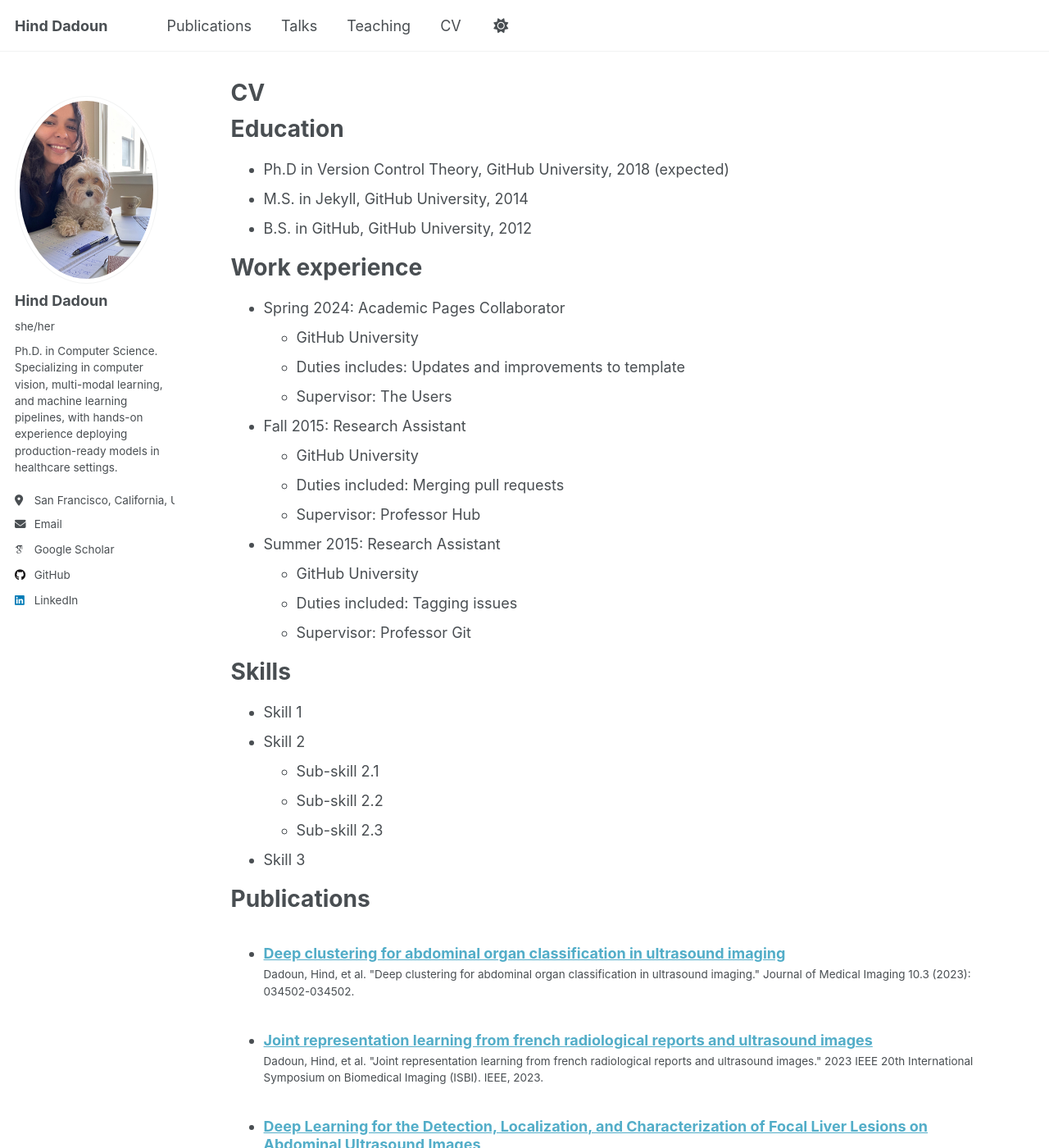
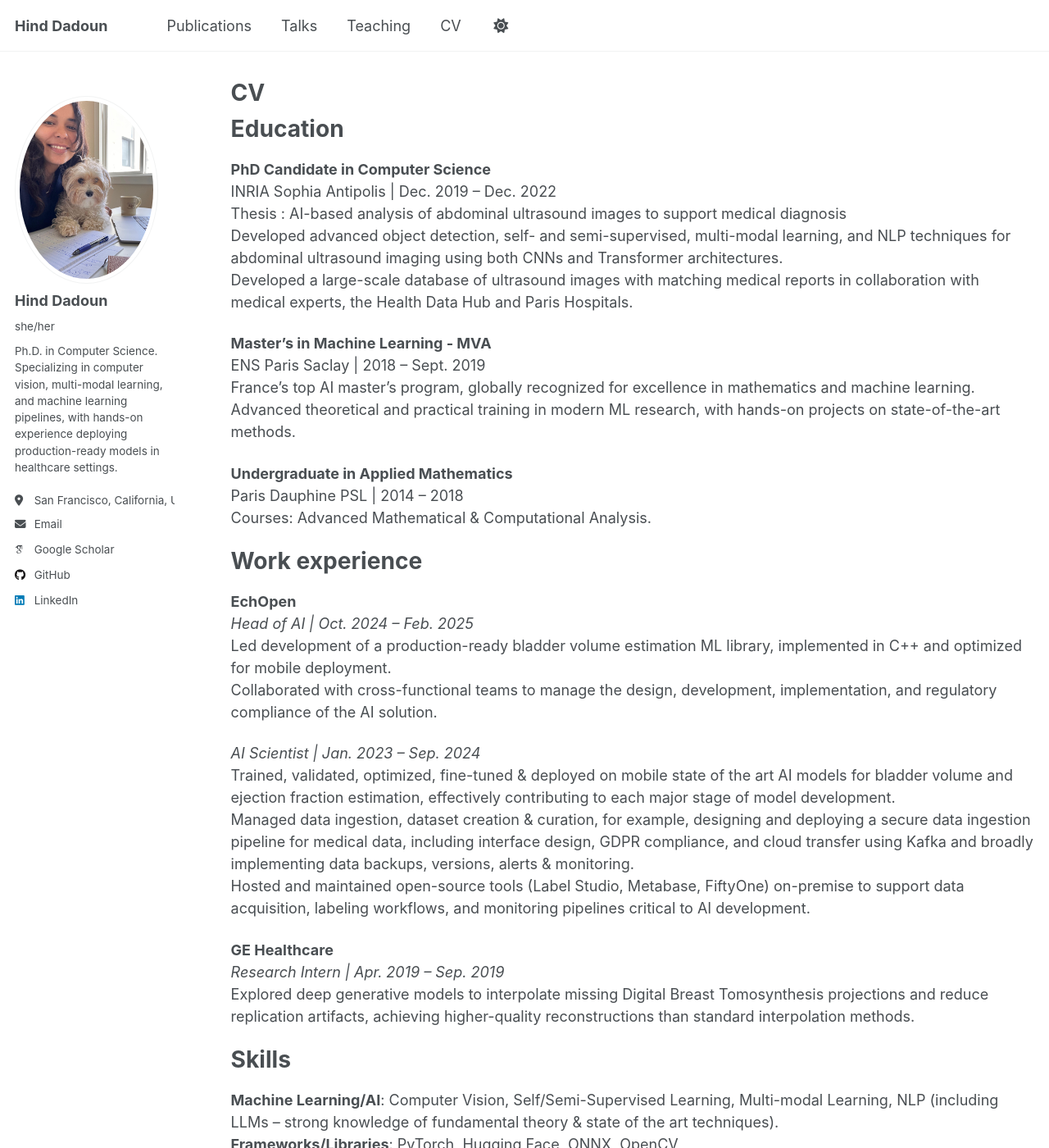
Before and after one commit to h-dadoun/h-dadoun.github.io, a Jekyll site: the page built from _pages/cv.md, in a window 1280 px wide and 1400 px high. Shown: the whole window at 82% size. Built offline with Jekyll 4.4.1, drawn with Linux system fonts in a browser that asks for light colours; some web fonts are replaced; some of the changed text lies outside the part shown.

Commit message:
update cv

```diff
--- a/_pages/cv.md
+++ b/_pages/cv.md
@@ -11,54 +11,63 @@ redirect_from:
 
 Education
 ======
-* Ph.D in Version Control Theory, GitHub University, 2018 (expected)
-* M.S. in Jekyll, GitHub University, 2014
-* B.S. in GitHub, GitHub University, 2012
+**PhD Candidate in Computer Science**
+INRIA Sophia Antipolis | Dec. 2019 – Dec. 2022
+Thesis : AI-based analysis of abdominal ultrasound images to support medical diagnosis
+Developed advanced object detection, self- and semi-supervised, multi-modal learning, and NLP techniques for abdominal ultrasound imaging using both CNNs and Transformer architectures.
+Developed a large-scale database of ultrasound images with matching medical reports in collaboration with medical experts, the Health Data Hub and Paris Hospitals.
+
+**Master’s in Machine Learning - MVA**
+ENS Paris Saclay | 2018 – Sept. 2019
+France’s top AI master’s program, globally recognized for excellence in mathematics and machine learning.
+Advanced theoretical and practical training in modern ML research, with hands-on projects on state-of-the-art methods.
+
+**Undergraduate in Applied Mathematics**
+Paris Dauphine PSL | 2014 – 2018
+Courses: Advanced Mathematical & Computational Analysis.
 
 Work experience
 ======
-* Spring 2024: Academic Pages Collaborator
-  * GitHub University
-  * Duties includes: Updates and improvements to template
-  * Supervisor: The Users
+**EchOpen**
+*Head of AI | Oct. 2024 – Feb. 2025*
+Led development of a production-ready bladder volume estimation ML library, implemented in C++ and optimized for mobile deployment.
+Collaborated with cross-functional teams to manage the design, development, implementation, and regulatory compliance of the AI solution.
 
-* Fall 2015: Research Assistant
-  * GitHub University
-  * Duties included: Merging pull requests
-  * Supervisor: Professor Hub
+*AI Scientist | Jan. 2023 – Sep. 2024*
+Trained, validated, optimized, fine-tuned & deployed on mobile state of the art AI models for bladder volume and ejection fraction estimation, effectively contributing to each major stage of model development.
+Managed data ingestion, dataset creation & curation, for example, designing and deploying a secure data ingestion pipeline for medical data, including interface design, GDPR compliance, and cloud transfer using Kafka and broadly implementing data backups, versions, alerts & monitoring.
+Hosted and maintained open-source tools (Label Studio, Metabase, FiftyOne) on-premise to support data acquisition, labeling workflows, and monitoring pipelines critical to AI development.
 
-* Summer 2015: Research Assistant
-  * GitHub University
-  * Duties included: Tagging issues
-  * Supervisor: Professor Git
+**GE Healthcare**
+*Research Intern | Apr. 2019 – Sep. 2019*
+Explored deep generative models to interpolate missing Digital Breast Tomosynthesis projections and reduce replication artifacts, achieving higher-quality reconstructions than standard interpolation methods.
 
 Skills
 ======
-* Skill 1
-* Skill 2
-  * Sub-skill 2.1
-  * Sub-skill 2.2
-  * Sub-skill 2.3
-* Skill 3
+**Machine Learning/AI**: Computer Vision, Self/Semi-Supervised Learning, Multi-modal Learning, NLP (including LLMs – strong knowledge of fundamental theory & state of the art techniques).
+**Frameworks/Libraries**: PyTorch, Hugging Face, ONNX, OpenCV
+**Programming**: Python (Advanced), Bash (Intermediate), C/C++ (Beginner), Java (Beginner)
+**Cloud & DevOps**: AWS, Docker, CI/CD, Terraform, Kafka
+**Databases**: PostgreSQL
+**Languages**: Native Arabic & French speaker, Fluent English speaker
 
 Publications
 ======
-  <ul>{% for post in site.publications reversed %}
-    {% include archive-single-cv.html %}
-  {% endfor %}</ul>
+<ul>{% for post in site.publications reversed %}
+  {% include archive-single-cv.html %}
+{% endfor %}</ul>
 
 Talks
 ======
-  <ul>{% for post in site.talks reversed %}
-    {% include archive-single-talk-cv.html  %}
-  {% endfor %}</ul>
+<ul>{% for post in site.talks reversed %}
+  {% include archive-single-talk-cv.html  %}
+{% endfor %}</ul>
 
 Teaching
 ======
-  <ul>{% for post in site.teaching reversed %}
-    {% include archive-single-cv.html %}
-  {% endfor %}</ul>
+<ul>{% for post in site.teaching reversed %}
+  {% include archive-single-cv.html %}
+{% endfor %}</ul>
 
 Service and leadership
 ======
-* Currently signed in to 43 different slack teams
```
Also changed, not shown: _posts/2013-08-14-blog-post-2.md (deleted, +0 -20 lines), _posts/2014-08-14-blog-post-3.md (deleted, +0 -20 lines), _posts/2015-08-14-blog-post-4.md (deleted, +0 -20 lines), _posts/2199-01-01-future-post.md (deleted, +0 -11 lines).
